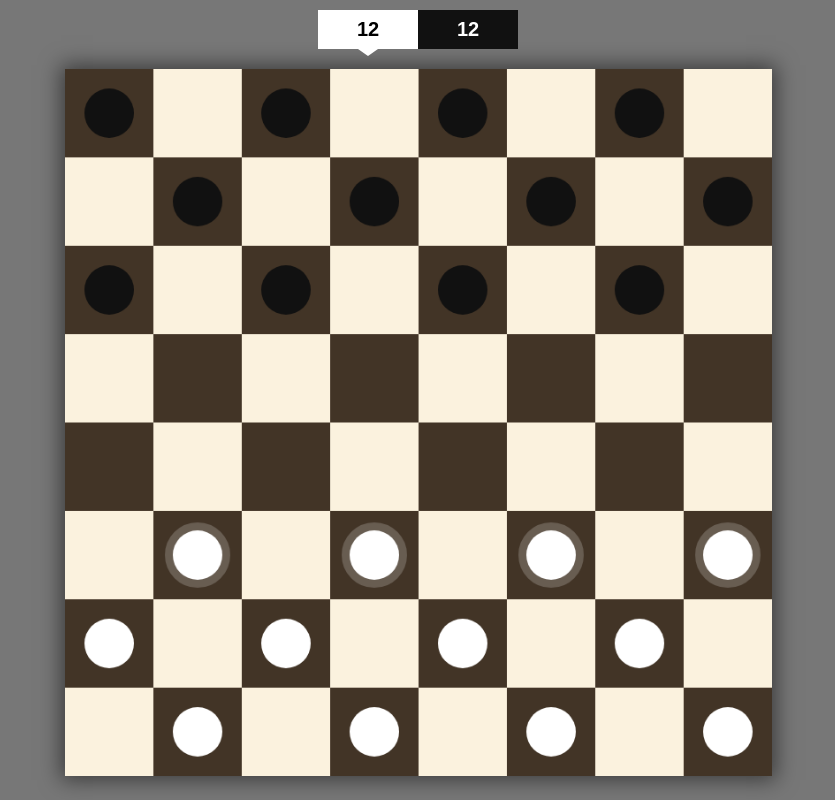
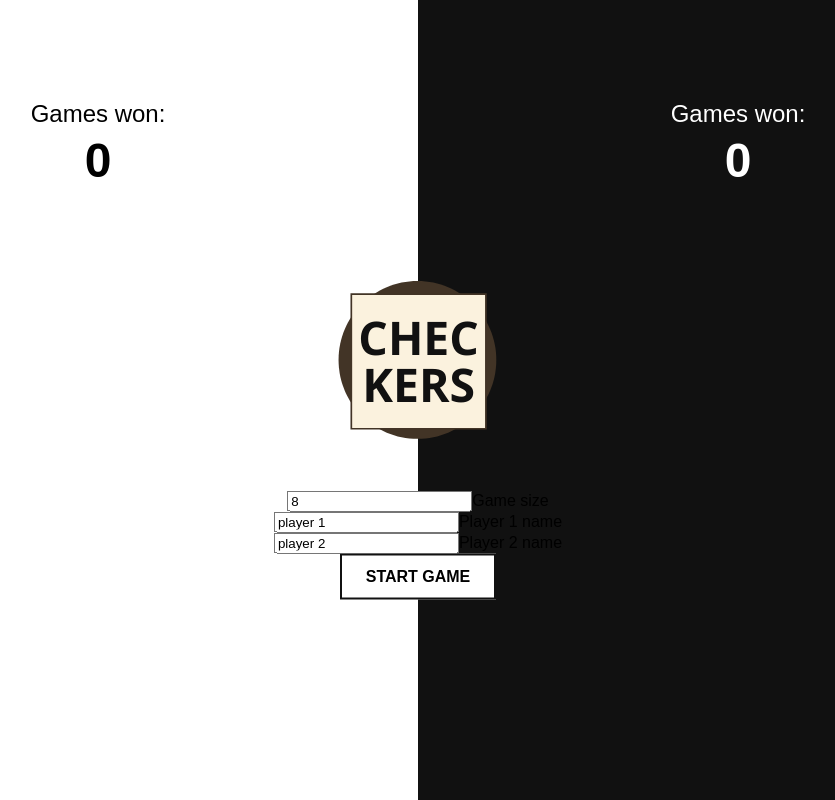
Before and after one commit to natholas/checkers, an Angular app: page / in a window 1280 px wide. Both pictures are taken after a click on the button "NEW GAME". Shown: the whole page, without its empty margins (222-1057 px from the left). Built offline with nearby package versions, Linux system fonts and the light colour scheme.

Commit message:
Added settings menu

```diff
--- a/src/app/app.module.ts
+++ b/src/app/app.module.ts
@@ -1,5 +1,6 @@
 import { BrowserModule } from '@angular/platform-browser'
 import { NgModule } from '@angular/core'
+import { FormsModule } from '@angular/forms'
 
 import { MainComponent } from './main/main.component'
 import { CanvasComponent } from './canvas/canvas.component'
@@ -19,7 +20,8 @@ import { MenuComponent } from './menu/menu.component'
     MenuComponent
   ],
   imports: [
-    BrowserModule
+    BrowserModule,
+    FormsModule
   ],
   providers: [BoardService, RendererService],
   bootstrap: [MainComponent]
--- /dev/null
+++ b/src/app/config.ts
@@ -0,0 +1,5 @@
+export class Config {
+  gameSize: number
+  player0Name: string
+  player1Name: string
+}
--- a/src/app/main/main.component.html
+++ b/src/app/main/main.component.html
@@ -2,7 +2,8 @@
   <app-menu
     *ngIf="!showCanvas"
     (startGame)="startGame()"
-    [players]="players">
+    [players]="players"
+    [config]="config">
   </app-menu>
   <app-score-keeper
     #scoreKeeper
--- a/src/app/main/main.component.ts
+++ b/src/app/main/main.component.ts
@@ -6,6 +6,7 @@ import { ChessPiece } from './../chess-piece'
 import { Vector } from './../vector'
 import { Square } from './../square'
 import { Move } from './../move'
+import { Config } from './../config'
 
 @Component({
   selector: 'app-root',
@@ -23,6 +24,7 @@ export class MainComponent {
   selectedSquare: Square = null
   activePlayer: Player
   showCanvas: boolean = false
+  config: Config = new Config()
 
   constructor(private boardService: BoardService) { }
 
--- a/src/app/menu/menu.component.html
+++ b/src/app/menu/menu.component.html
@@ -2,10 +2,26 @@
   <div *ngFor="let player of players" class="player-info player-{{player.type}}">
     <span>Games won:<h1>{{player.gamesWon}}</h1></span>
   </div>
-  <div class="buttons-container">
+  <div class="buttons-container" *ngIf="showMenu">
     <div class="logo"></div>
-    <button (click)="startGame.emit()">New Game</button>
-    <button>Settings</button>
+    <button (click)="settings()">New Game</button>
   </div>
+  <div class="settings-container" *ngIf="showSettings">
+    <div class="logo"></div>
 
+    <div class="formfield">
+      <input type="number" [(ngModel)]="config.gameSize" required>
+      <label>Game size</label>
+    </div>
+    <div class="formfield">
+      <input type="text" [(ngModel)]="config.player0Name" required>
+      <label>Player 1 name</label>
+    </div>
+    <div class="formfield">
+      <input type="text" [(ngModel)]="config.player1Name" required>
+      <label>Player 2 name</label>
+    </div>
+
+    <button (click)="start()">Start Game</button>
+  </div>
 </div>
--- a/src/app/menu/menu.component.scss
+++ b/src/app/menu/menu.component.scss
@@ -24,7 +24,8 @@
   }
 }
 
-.buttons-container {
+.buttons-container,
+.settings-container {
   position: absolute;
   left: 0;
   right: 0;
--- a/src/app/menu/menu.component.ts
+++ b/src/app/menu/menu.component.ts
@@ -1,5 +1,6 @@
 import { Component, Output, EventEmitter, Input } from '@angular/core';
 import { Player } from './../player'
+import { Config } from './../config'
 
 @Component({
   selector: 'app-menu',
@@ -8,5 +9,26 @@ import { Player } from './../player'
 })
 export class MenuComponent {
   @Input() players: Player[]
+  @Input() config: Config
   @Output() startGame: EventEmitter<any> = new EventEmitter();
+
+  showMenu: boolean = true
+  showSettings: boolean = false
+
+  ngOnInit() {
+    this.config.gameSize = 8
+    this.config.player0Name = 'player 1'
+    this.config.player1Name = 'player 2'
+  }
+
+  settings() {
+    this.showSettings = true
+    this.showMenu = false
+  }
+
+  start() {
+    this.showSettings = false
+    this.showMenu = true
+    this.startGame.emit()
+  }
 }
--- a/src/app/player.ts
+++ b/src/app/player.ts
@@ -4,9 +4,11 @@ export class Player {
   score: number = 0
   gamesWon: number = 0
   active: boolean = false
+  name: string
 
   constructor(type: number) {
     this.type = type
+    this.name = 'player ' + type
     this.color = type == 1 ? '#111111' : '#ffffff'
   }
 }
```
